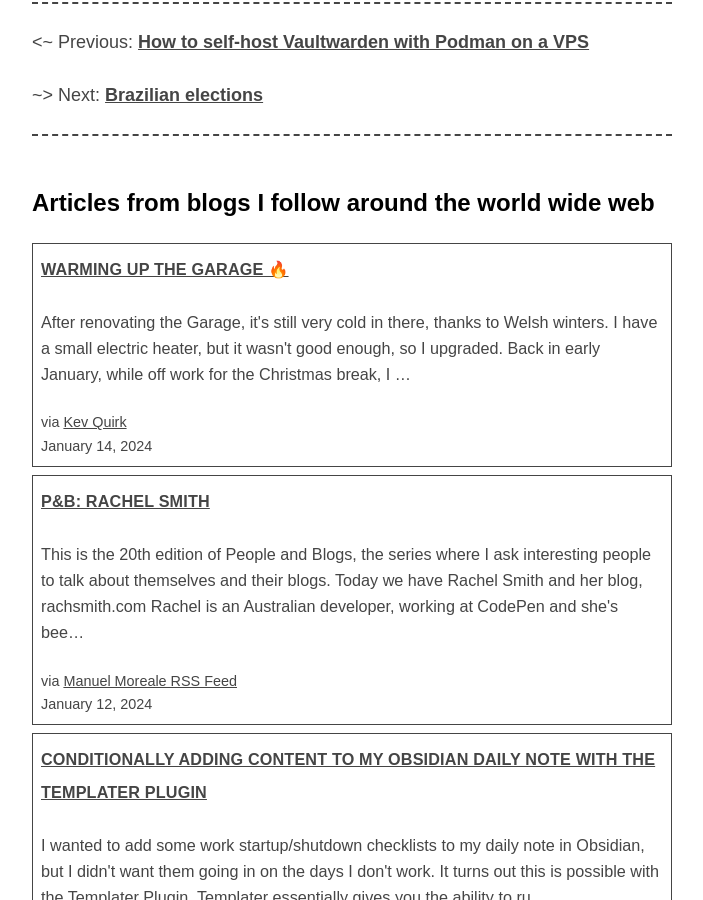
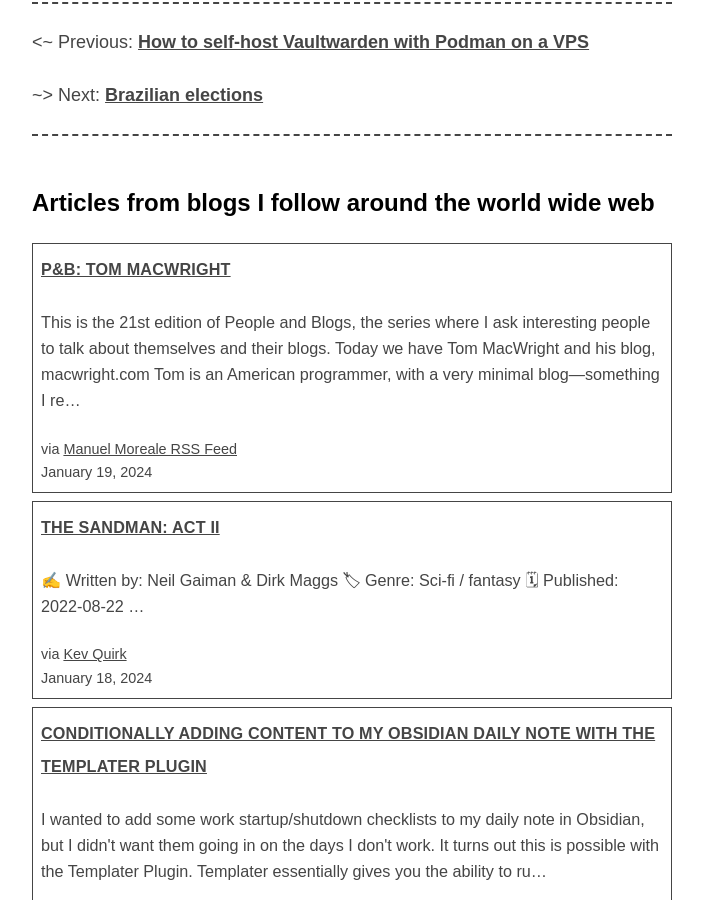
Before and after one commit to a-franca/abf.li, a Jekyll site: the page built from _posts/2022/2022-09-28-hurricane-ian.md, in a window 1280 px wide and 900 px high, scrolled down 987 px. Shown: the whole window, without its empty margins (288-991 px from the left). Built offline with Jekyll 4.4.1, drawn with Linux system fonts in a browser that asks for light colours.

Commit message:
fetch new content

```diff
--- a/_includes/openring-out.html
+++ b/_includes/openring-out.html
@@ -5,30 +5,36 @@
 
     <div class="article">
       <h4 class="title">
-        <a href="https://kevquirk.com/warming-up-the-garage" rel="noopener noreferrer nofollow" target="_blank">Warming up the Garage 🔥</a>
+        <a href="https://manuelmoreale.com/@/page/UBZ69oaSFneiW96P" rel="noopener noreferrer nofollow" target="_blank">P&amp;B: Tom MacWright</a>
+      </h4>
+      <p class="summary">This is the 21st edition of People and Blogs, the series where I ask interesting people to talk about themselves and their blogs. Today we have Tom MacWright and his blog, macwright.com
+Tom is an American programmer, with a very minimal blog—something I re…</p>
+      <small class="source">
+        via <a href="https://manuelmoreale.com" rel="noopener noreferrer nofollow" target="_blank">Manuel Moreale RSS Feed</a>
+      </small>
+      <small class="date">January 19, 2024</small>
+    </div>
+
+    <div class="article">
+      <h4 class="title">
+        <a href="https://kevquirk.com/the-sandman-act-ii" rel="noopener noreferrer nofollow" target="_blank">The Sandman: Act II</a>
       </h4>
       <p class="summary">
 
 
 
-        After renovating the Garage, it&#39;s still very cold in there, thanks to Welsh winters. I have a small electric heater, but it wasn&#39;t good enough, so I upgraded.
-Back in early January, while off work for the Christmas break, I …</p>
+
+
+
+
+                  ✍️ Written by: Neil Gaiman &amp; Dirk Maggs
+                  🏷 Genre: Sci-fi / fantasy
+                  🗓 Published: 2022-08-22
+…</p>
       <small class="source">
         via <a href="https://kevquirk.com" rel="noopener noreferrer nofollow" target="_blank">Kev Quirk</a>
       </small>
-      <small class="date">January 14, 2024</small>
-    </div>
-
-    <div class="article">
-      <h4 class="title">
-        <a href="https://manuelmoreale.com/@/page/SWnJphyBFS3ysULy" rel="noopener noreferrer nofollow" target="_blank">P&amp;B: Rachel Smith</a>
-      </h4>
-      <p class="summary">This is the 20th edition of People and Blogs, the series where I ask interesting people to talk about themselves and their blogs. Today we have Rachel Smith and her blog, rachsmith.com
-Rachel is an Australian developer, working at CodePen and she&#39;s bee…</p>
-      <small class="source">
-        via <a href="https://manuelmoreale.com" rel="noopener noreferrer nofollow" target="_blank">Manuel Moreale RSS Feed</a>
-      </small>
-      <small class="date">January 12, 2024</small>
+      <small class="date">January 18, 2024</small>
     </div>
 
     <div class="article">
```
